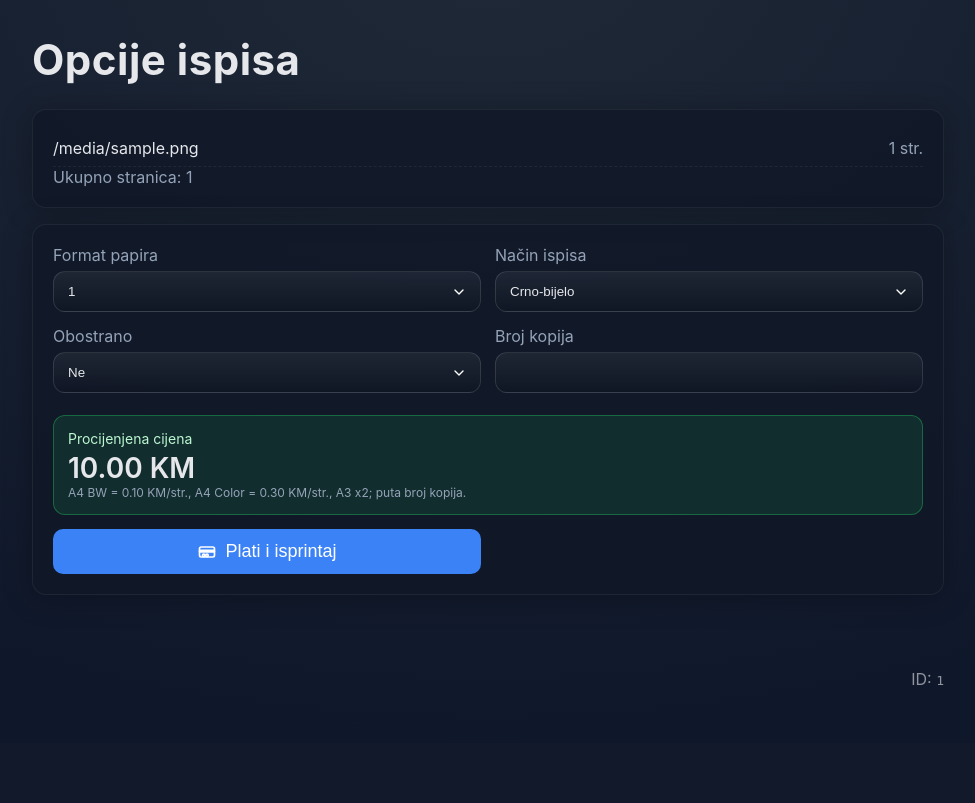
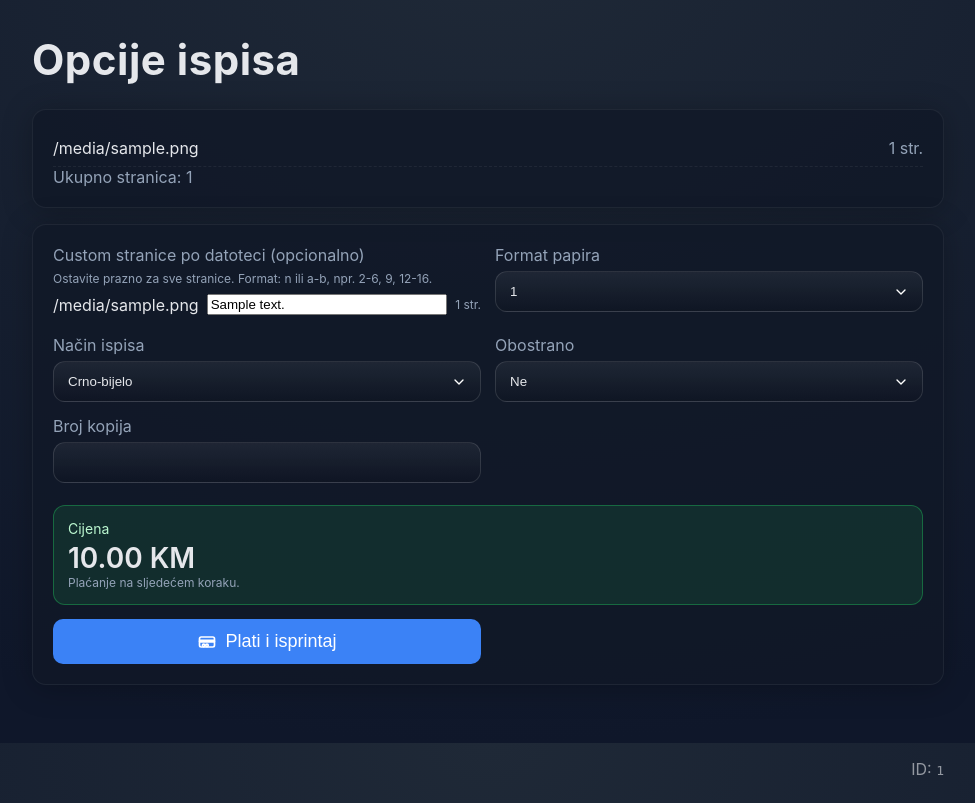
Before and after one commit to edoedac0/Auto-Kopirnica, a Flask app: template templates/print_options.html in a window 1280 px wide. Shown: the part 57-860 px from the top of the page, without its empty margins (152-1127 px from the left). Before the commit the page ends 742 px from the top, so only its background shows below. Run offline with Flask 3, Linux system fonts and the light colour scheme; the template is opened without the code that fills it: most values are stand-ins (such as "Sample title", 1, 10 or a date in 2020).

Commit message:
Changes to be committed:

```diff
--- a/app.py
+++ b/app.py
@@ -14,6 +14,7 @@ from werkzeug.utils import secure_filename
 # Third-party deps
 import qrcode
 from PyPDF2 import PdfReader
+from PyPDF2 import PdfWriter
 from PIL import Image
 
 try:
@@ -123,7 +124,9 @@ def add_files_to_job(job: dict, saved_files: list):
             'filename': original_name,
             'path': saved_path,
             'pages': pages,
-            'ext': ext
+            'ext': ext,
+            'selected_pages': None,
+            'selected_text': ''
         })
 
     # Update totals
@@ -149,7 +152,14 @@ def calc_price(job: dict, options: dict) -> float:
       - A3 doubles per-page price
       - Multiply by copies
     """
-    pages = job.get('total_pages', 0)
+    # Account for custom per-file page selection when present
+    pages = 0
+    for f in job.get('files', []):
+        sel = f.get('selected_pages')
+        if sel:
+            pages += len(sel)
+        else:
+            pages += int(f.get('pages', 0))
     paper_size = options.get('paper_size', 'A4')
     color = options.get('color', 'BW')
     copies = int(options.get('copies', 1)) or 1
@@ -159,6 +169,71 @@ def calc_price(job: dict, options: dict) -> float:
         base *= 2.0
 
     return round(pages * base * copies, 2)
+
+
+def parse_page_ranges(spec: str, total_pages: int) -> list[int]:
+    """Parse a string like "2-6, 9, 12-16" into sorted unique 1-based pages.
+
+    - Invalid tokens are ignored.
+    - Pages are clamped to [1, total_pages].
+    - Duplicates removed; result sorted ascending.
+    """
+    pages: set[int] = set()
+    if not spec:
+        return []
+    raw = spec.replace(';', ',').replace(' ', '')
+    for token in raw.split(','):
+        if not token:
+            continue
+        if '-' in token:
+            try:
+                a_str, b_str = token.split('-', 1)
+                a = int(a_str)
+                b = int(b_str)
+                if a > b:
+                    a, b = b, a
+                a = max(1, a)
+                b = min(total_pages, b)
+                for p in range(a, b + 1):
+                    if 1 <= p <= total_pages:
+                        pages.add(p)
+            except Exception:
+                continue
+        else:
+            try:
+                p = int(token)
+                if 1 <= p <= total_pages:
+                    pages.add(p)
+            except Exception:
+                continue
+    return sorted(pages)
+
+
+def subset_pdf(src_pdf: str, pages: list[int], out_pdf: str | None = None) -> str | None:
+    """Create a new PDF containing only 1-based pages.
+
+    Returns the output PDF path, or None on failure.
+    """
+    if not pages:
+        return None
+    try:
+        with open(src_pdf, 'rb') as f:
+            reader = PdfReader(f)
+            writer = PdfWriter()
+            for p in pages:
+                idx = p - 1
+                if 0 <= idx < len(reader.pages):
+                    writer.add_page(reader.pages[idx])
+            if writer.get_num_pages() == 0:
+                return None
+            if out_pdf is None:
+                root, _ = os.path.splitext(src_pdf)
+                out_pdf = f"{root}_subset.pdf"
+            with open(out_pdf, 'wb') as out:
+                writer.write(out)
+            return out_pdf
+    except Exception:
+        return None
 
 
 def try_find_sumatra() -> str | None:
@@ -338,11 +413,18 @@ def print_job(job_id: str):
         path = f['path']
         try:
             pdf_path = ensure_pdf(path, f['ext'])
+            # Apply custom page selection if available (only for PDFs)
+            pages_sel = f.get('selected_pages') or []
             if pdf_path:
-                printed = print_pdf_silent(pdf_path, copies=copies)
+                use_path = pdf_path
+                if pages_sel:
+                    subset_path = subset_pdf(pdf_path, pages_sel)
+                    if subset_path:
+                        use_path = subset_path
+                printed = print_pdf_silent(use_path, copies=copies)
                 if not printed and pdf_path != path:
                     # Fallback to generic print if Sumatra not found
-                    printed = print_non_pdf(pdf_path, copies=copies)
+                    printed = print_non_pdf(use_path, copies=copies)
             else:
                 # Unknown type; last resort may show UI
                 printed = print_non_pdf(path, copies=copies)
@@ -564,6 +646,18 @@ def print_options(job_id):
                 'duplex': duplex,
                 'copies': copies,
             }
+            # Parse custom page ranges for each file (optional)
+            for idx, f in enumerate(job.get('files', [])):
+                field = f'ranges_{idx}'
+                text = (request.form.get(field, '') or '').strip()
+                f['selected_text'] = text
+                f['selected_pages'] = None
+                if text:
+                    total = int(f.get('pages', 0)) or 0
+                    if total > 0:
+                        sel = parse_page_ranges(text, total)
+                        if sel:
+                            f['selected_pages'] = sel
             job['price'] = calc_price(job, job['options'])
 
         # Start printing thread
--- a/templates/print_options.html
+++ b/templates/print_options.html
@@ -36,6 +36,19 @@
     </div>
 
     <form class="card form" method="post" action="{{ url_for('print_options', job_id=job.id) }}" id="printForm">
+      <div class="group">
+        <label>Custom stranice po datoteci (opcionalno)</label>
+        <div class="muted small" style="margin-bottom:8px;">Ostavite prazno za sve stranice. Format: n ili a-b, npr. 2-6, 9, 12-16.</div>
+        <div>
+          {% for f in job.files %}
+            <div style="display:flex; gap:8px; align-items:center; margin-bottom:6px;">
+              <div style="flex:0 0 auto; max-width:48%; white-space:nowrap; overflow:hidden; text-overflow:ellipsis;" title="{{ f.filename }}">{{ f.filename }}</div>
+              <input name="ranges_{{ loop.index0 }}" type="text" placeholder="e.g. 2-6, 9, 12-16" value="{{ f.selected_text }}" style="flex:1 1 auto;" />
+              <span class="muted small" style="flex:0 0 auto;">{{ f.pages }} str.</span>
+            </div>
+          {% endfor %}
+        </div>
+      </div>
       <div class="group">
         <label for="paper_size">Format papira</label>
         <input type="hidden" id="paper_size" name="paper_size" value="{{ job.options.paper_size }}" />
@@ -87,11 +100,9 @@
       </div>
 
       <div class="price-box">
-        <div class="price-label">Procijenjena cijena</div>
+        <div class="price-label">Cijena</div>
         <div class="price-value"><span id="price">{{ '%.2f' % job.price }}</span> KM</div>
-        <div class="muted small">
-          A4 BW = 0.10 KM/str., A4 Color = 0.30 KM/str., A3 x2; puta broj kopija.
-        </div>
+        <div class="muted small">Plaćanje na sljedećem koraku.</div>
       </div>
 
       <button class="btn primary wide center" type="submit" id="printBtn" formnovalidate>
@@ -111,7 +122,7 @@
     <div class="page-id">ID: <code>{{ job.id }}</code></div>
   </div>
 
-  <script>
+    <script>
     const paper = document.getElementById('paper_size');
     const color = document.getElementById('color');
     const duplex = document.getElementById('duplex');
@@ -130,6 +141,16 @@
         priceEl.textContent = (data.price || 0).toFixed(2);
       } catch (e) {}
     }
+
+    // Recalculate price when user edits custom ranges (best-effort without server validation)
+    document.querySelectorAll('input[name^="ranges_"]').forEach(inp => {
+      inp.addEventListener('input', () => {
+        // We can't validate without knowing page count per-file here;
+        // just trigger server-side preview using unchanged options.
+        // Final price will be calculated on submit based on selections.
+        refreshPrice();
+      });
+    });
 
     function initCustomSelect(el) {
       const inputId = el.getAttribute('data-input');
```
